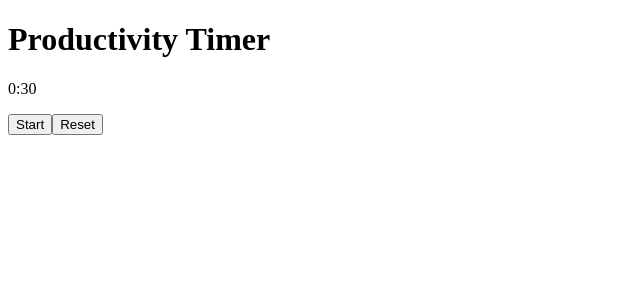
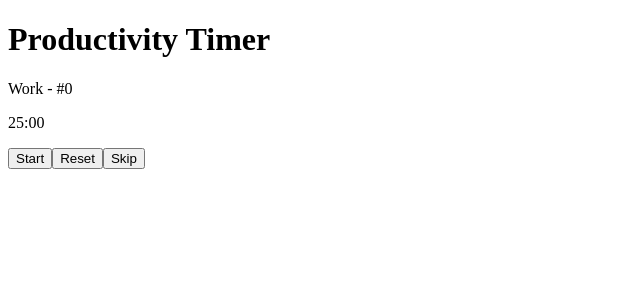
Before and after one commit to robsassack/productivity-timer, an Angular app: page / in a window 1280 px wide. Shown: the top 300 px of the page, without its empty margins (0-640 px from the left). Built offline with nearby package versions, Linux system fonts and the light colour scheme.

Commit message:
Added work and break intervals

```diff
--- a/src/app/timer/timer.component.html
+++ b/src/app/timer/timer.component.html
@@ -1,4 +1,6 @@
+<p>{{interval[currentInterval%8].name}} - #{{intervalFormat(currentInterval)}}</p>
 <p>{{timeFormat(time)}}</p>
 <button *ngIf="!state" (click)="start()">Start</button>
-<button *ngIf="state" (click)="pause()">Stop</button>
+<button *ngIf="state" (click)="pause()">Pause</button>
 <button (click)="reset()">Reset</button>
+<button (click)="next()">Skip</button>
--- a/src/app/timer/timer.component.ts
+++ b/src/app/timer/timer.component.ts
@@ -6,21 +6,32 @@
   styleUrls: ['./timer.component.css']
 })
 export class TimerComponent {
-  time = 300;
+  time = 15000;
   timer: any;
   state: boolean = false;
+  interval = [
+    { name: 'Work', time: 15000 },
+    { name: 'Break', time: 3000 },
+    { name: 'Work', time: 15000 },
+    { name: 'Break', time: 3000 },
+    { name: 'Work', time: 15000 },
+    { name: 'Break', time: 3000 },
+    { name: 'Work', time: 15000 },
+    { name: 'Long Break', time: 9000 },
+  ]
+  currentInterval = 0;
 
   start() {
     // start timer
     if (!this.state) {
-      console.log('go');
+      console.log('timer started');
       this.timer = setInterval(() => {
-        console.log(this.time);
+        // console.log(this.time);
         if (this.time > 0) {
           this.time--;
         } else {
           alert("Time's up!");
-          clearInterval(this.timer);
+          this.next();
         }
       }, 100);
       this.state = true;
@@ -39,7 +50,16 @@
   reset() {
     // reset timer
     console.log('reset timer');
-    this.time = 300;
+    this.time = this.interval[this.currentInterval%8].time;
+    clearInterval(this.timer);
+    this.state = false;
+  }
+
+  next() {
+    // next interval
+    console.log('next interval');
+    this.currentInterval++;
+    this.time = this.interval[this.currentInterval%8].time;
     clearInterval(this.timer);
     this.state = false;
   }
@@ -53,4 +73,12 @@
     }
     return minutes + ':' + seconds;
   }
+
+  intervalFormat(interval: number) {
+    // format interval number based on work and breaks
+    if (interval % 2 == 0) {
+      return interval / 2;
+    }
+    return (interval + 1) / 2;
+  }
 }
```
